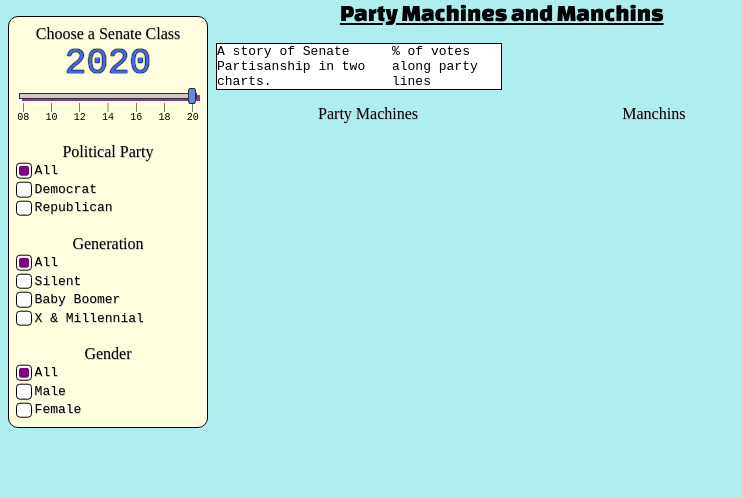
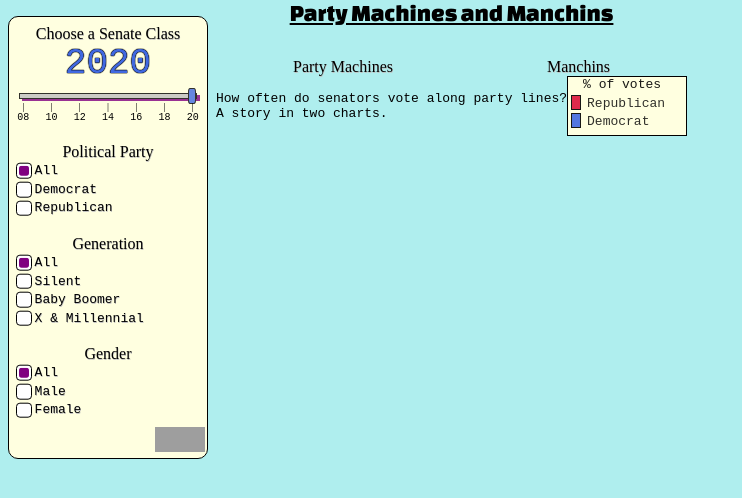
Before and after one commit to cjc473/Election-Visualization, a website built with webpack: page mavericks_and_machins/index.html in a window 1280 px wide. Shown: the whole page, without its empty margins (0-742 px from the left). Built offline with nearby package versions, Linux system fonts and the light colour scheme; no server answers; grey boxes are pictures that could not be loaded; a web font is replaced by a local one.

Commit message:
Add tagline

```diff
--- a/mavericks_and_machins/index.html
+++ b/mavericks_and_machins/index.html
@@ -113,6 +113,13 @@
               Female
             </label>
           </form>
+            <div id="linkedin-and-github">
+              <a id="linkedin" href="#"><img
+                  src="https://cdn.icon-icons.com/icons2/2428/PNG/512/linkedin_black_logo_icon_147114.png" alt="" height="25"
+                  width="25"></a>
+              <a id="github" href="#"><img src="https://cdn.iconscout.com/icon/free/png-256/github-154-675675.png" alt=""
+                  height="25" width="25"></a>
+            </div>
         </div>
         </div>
       </div>
@@ -122,26 +129,34 @@
     <div id="graph-section">
       <h1>Party Machines and Manchins</h1>
       <br>
-      <div></div>
+      <div>
+
+      </div>
       <div id="d3-container">
-        <div id="chart-legend">
-          <p>A story of Senate Partisanship in two charts.</p>
-          <div id="crimson-box"></div>
-          <div id="royalblue-box"></div>
-          <p>% of votes along party lines</p>
-        </div>
 
         <br>
         <div id="chart-titles">
           <h2>Party Machines</h2>
           <h2>Manchins</h2>
         </div>
+
         <div id="top-senate-container">
         </div>
         <div id="bottom-senate-container">
         </div>
+        <div id="chart-legend-container">
+          <text><br><p>How often do senators vote along party lines?</p><p>A story in two charts.</p></text>
+          <div id="chart-legend">
+            <text>% of votes</text>
+            <div>
+              <div id="crimson-box"><text>Republican</text></div>
+            </div>
+            <div>
+              <div id="royalblue-box"><text>Democrat</text></div>
+            </div>
+          </div>
+        </div>
       </div>
-
     </div>
 
   </div>
--- a/mavericks_and_machins/src/index.scss
+++ b/mavericks_and_machins/src/index.scss
@@ -71,13 +71,49 @@ h2, form p {
   min-width: 50%;
 }
 
+#chart-legend-container {
+  display: flex;
+  flex-direction: row;
+  justify-content: space-between;
+}
+
 #chart-legend {
-  display: flex;
-  justify-content: center;
-  background-color: white;
+  // display: flex;
+  // flex-direction: row;
+  // justify-content: center;
+  background-color: lightyellow;
   border: 1px black solid;
   // border-radius: 25%;
-  width: 50%;
+  width: 120px;
+  height: 60px;
+}
+
+#linkedin-and-github {
+  display: flex;
+  justify-content: right;
+}
+
+#chart-legend text{
+  margin-left: 15px;
+  opacity: 0.9;
+}
+
+#crimson-box {
+  height: 15px;
+  width: 10px;
+  margin: 3px;
+  background-color: crimson;
+  border: 1px solid black;
+  opacity: 0.9;
+}
+
+#royalblue-box{
+  height: 15px;
+  width: 10px;
+  margin: 3px;
+  background-color: royalblue;
+  border: 1px solid black;
+  opacity: 0.9;
 }
 
 #year-display h2 {
```
Also changed, not shown: mavericks_and_machins/dist/main.css.
